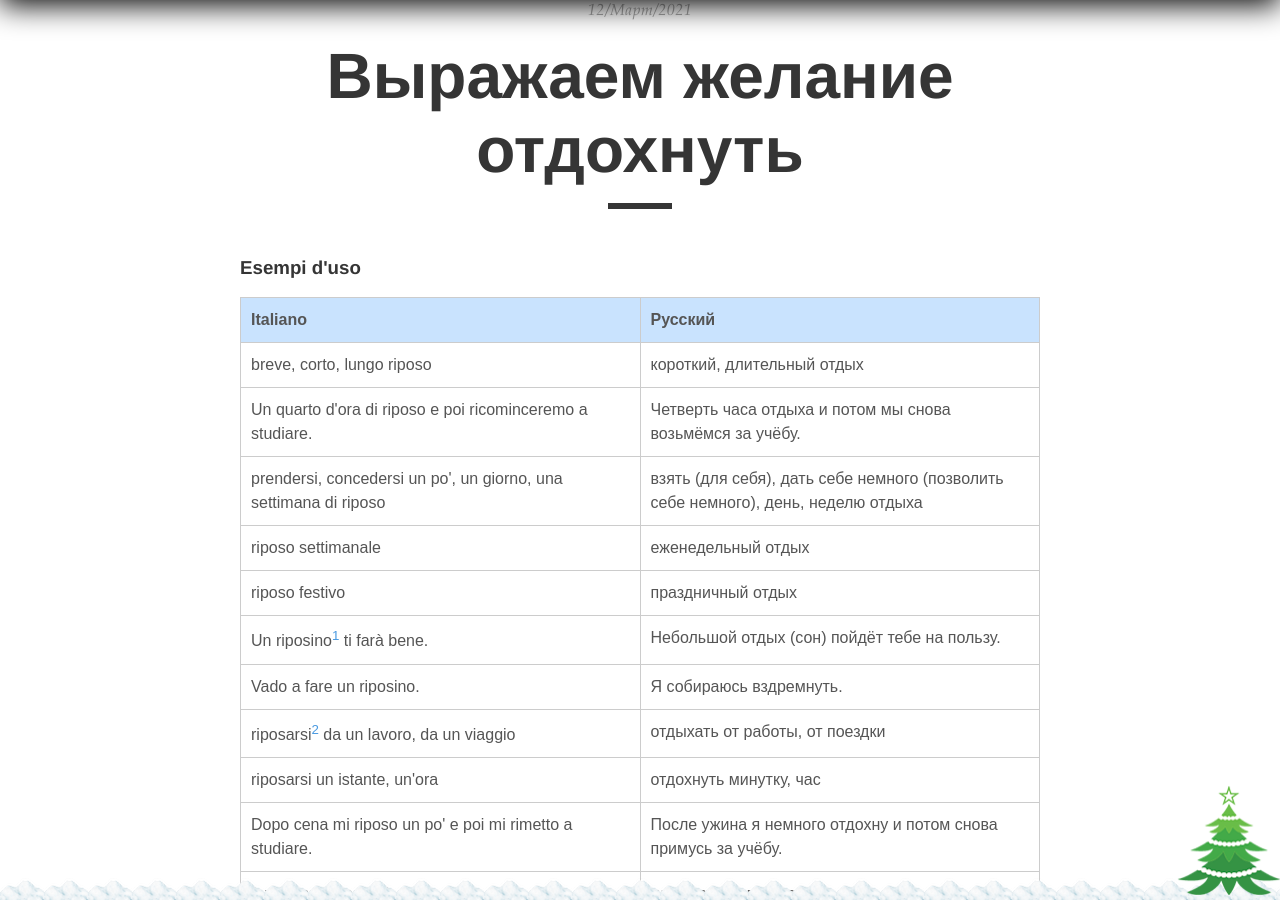
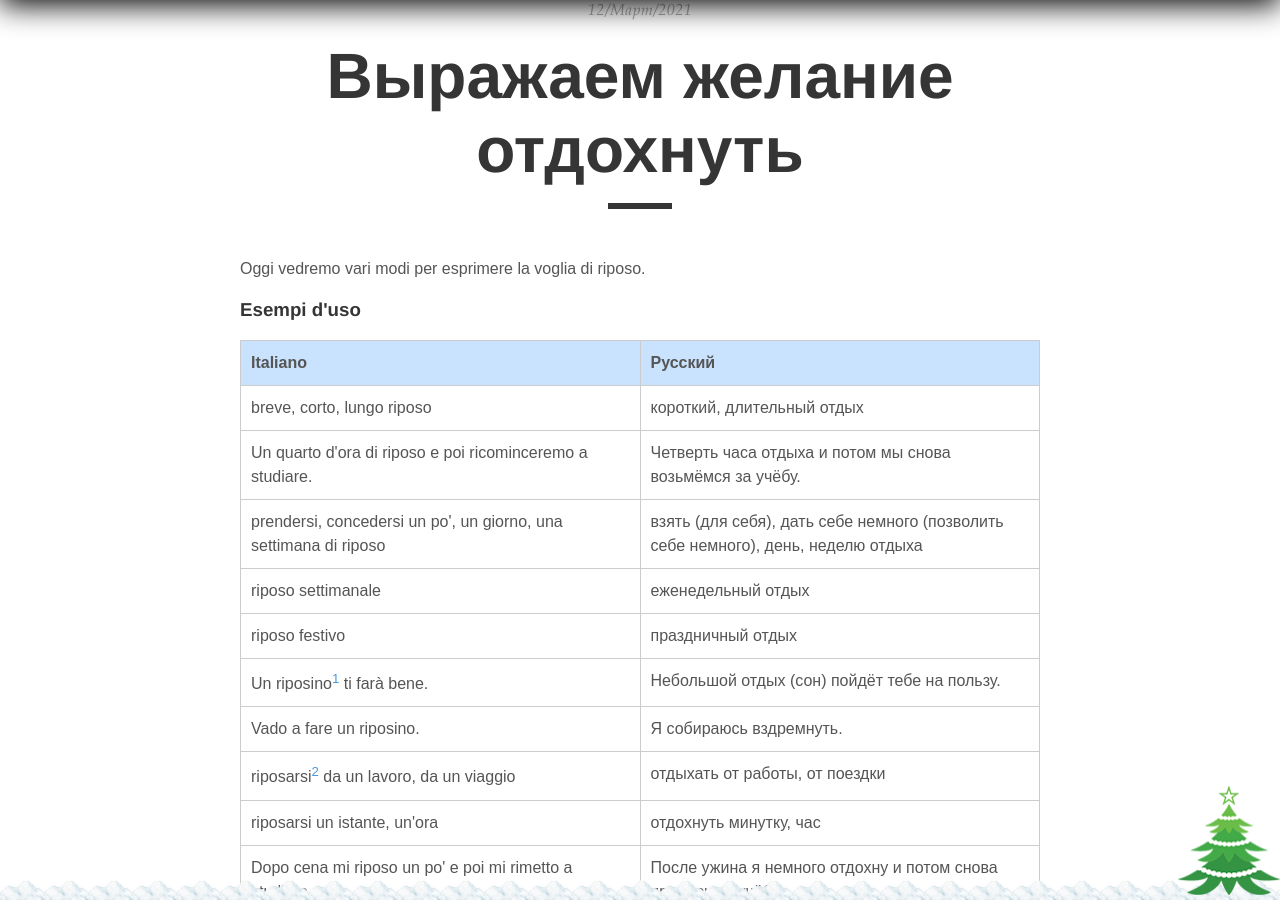
Before and after one commit to postolny/postolny.github.io, a Jekyll site: the page built from _posts/2021-03-12-riposo.md, in a window 1280 px wide and 900 px high, scrolled down 555 px. Built offline with Jekyll 4.4.1, drawn with Linux system fonts in a browser that asks for light colours; nearby versions of some CDN libraries.

Commit message:
Update 2021-03-12-riposo.md

```diff
--- a/_posts/2021-03-12-riposo.md
+++ b/_posts/2021-03-12-riposo.md
@@ -7,6 +7,8 @@ comments: false
 categories:
 tags: Frasi
 ---
+
+Oggi vedremo vari modi per esprimere la voglia di riposo.
 
 ### Esempi d'uso
 
```
